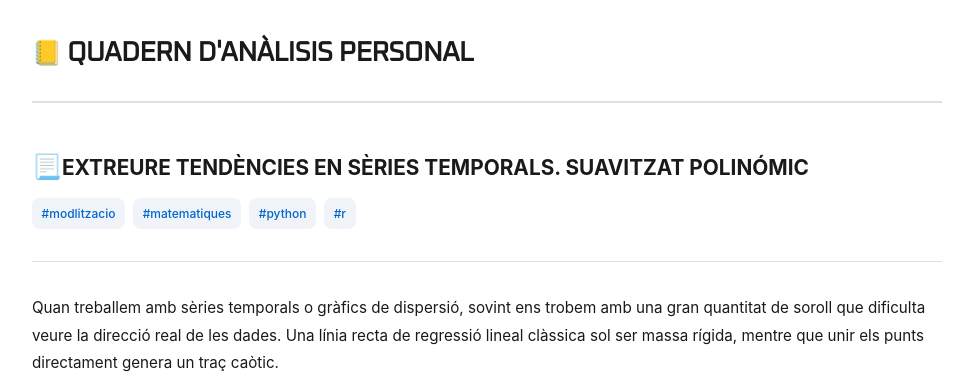
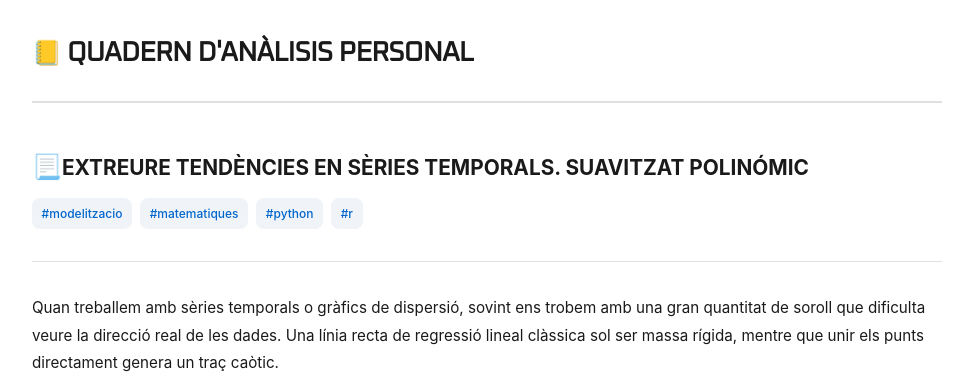
Before and after one commit to alberthr/alberthr.github.io, a Jekyll site: the page built from _posts/2018-06-09-suavitzat-polinomic.md, in a window 1280 px wide and 900 px high. Shown: the top 388 px of the window, without its empty margins (182-1155 px from the left). Built offline with Jekyll 4.4.1, drawn with Linux system fonts in a browser that asks for light colours; comment, search, counter and statistics services are not loaded.

Commit message:
canvi en tags

```diff
--- a/_posts/2018-06-09-suavitzat-polinomic.md
+++ b/_posts/2018-06-09-suavitzat-polinomic.md
@@ -2,7 +2,7 @@
 layout: post
 title: "Extreure tendències en sèries temporals. Suavitzat Polinómic"
 tags:
-  - modlitzacio
+  - modelitzacio
   - matematiques
   - python
   - r
```
